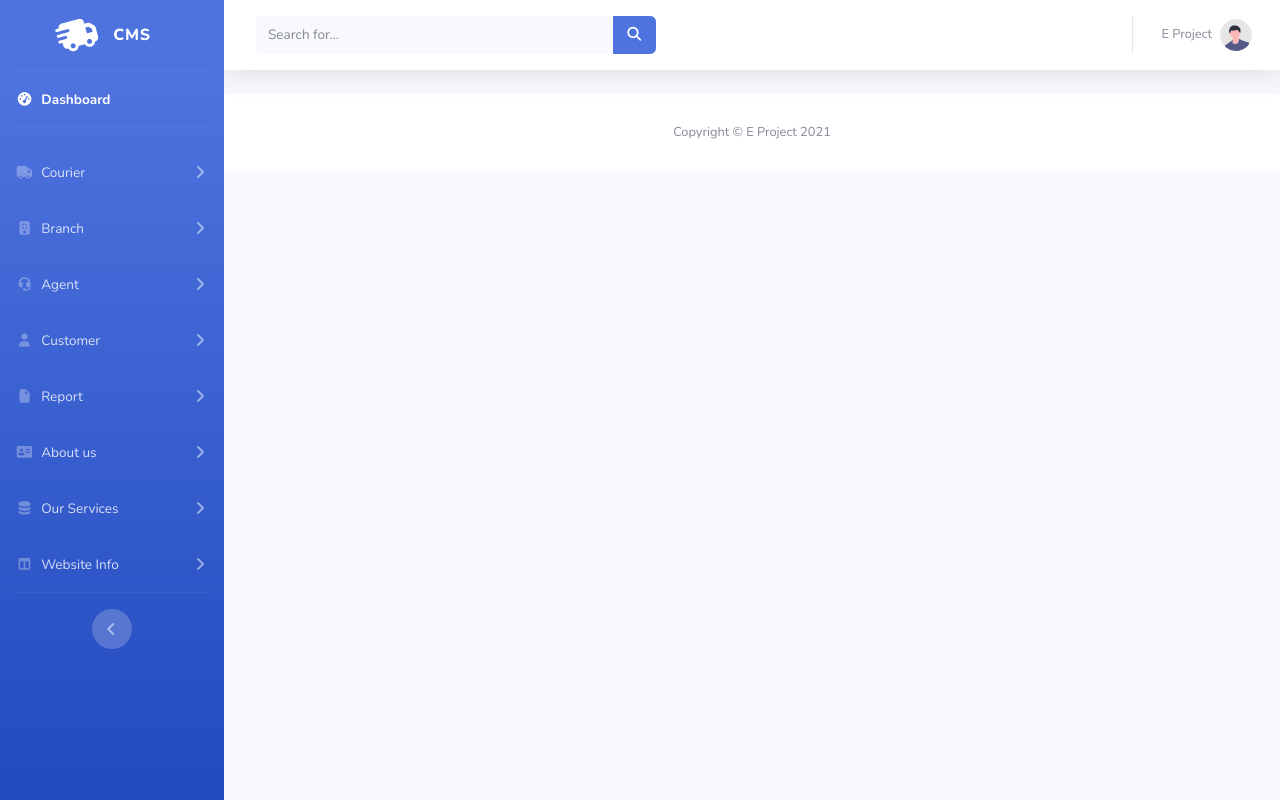
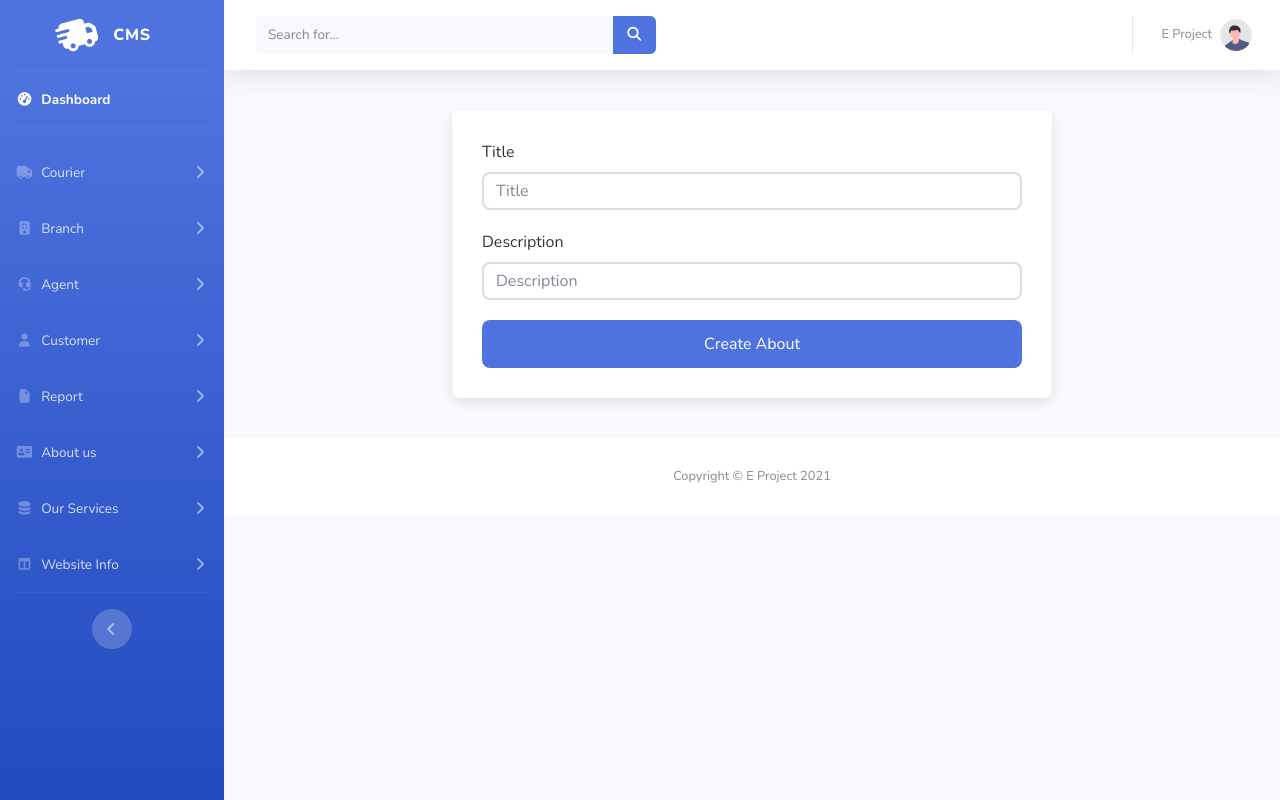
Before and after one commit to TubaMalik09/courier_managment, a PHP site: page /CreateAbout.php in a window 1280 px wide. Run offline with PHP 8.4, Linux system fonts and the light colour scheme; some libraries are stand-ins or nearby versions.

Commit message:
Create About us

```diff
--- a/Admin/CreateAbout.php
+++ b/Admin/CreateAbout.php
@@ -4,13 +4,103 @@
     <meta charset="UTF-8">
     <meta name="viewport" content="width=device-width, initial-scale=1.0">
     <title>Document</title>
+    <script src="https://cdn.jsdelivr.net/npm/sweetalert2@11"></script>
+    <style>
+        /* Form styling */
+        #form {
+            background-color: white;
+            padding: 30px;
+            border-radius: 8px;
+            box-shadow: 0 4px 12px rgba(0, 0, 0, 0.1);
+            max-width: 600px;
+            margin: 40px auto;
+            width: 100%;
+        }
+
+        /* Label styling */
+        label {
+            font-size: 1rem;
+            color: #333;
+            margin-bottom: 8px;
+            display: block;
+        }
+
+        /* Input for title (name) */
+        #name {
+            width: 100%;
+            padding: 12px;
+            margin-bottom: 20px;
+            border: 2px solid #ddd;
+            border-radius: 8px;
+            font-size: 1rem;
+            transition: border-color 0.3s ease-in-out;
+        }
+
+        /* Input for description (desc) */
+        #desc {
+            width: 100%;
+            padding: 12px;
+            margin-bottom: 20px;
+            border: 2px solid #ddd;
+            border-radius: 8px;
+            font-size: 1rem;
+            transition: border-color 0.3s ease-in-out;
+        }
+
+        /* Focus effect for inputs */
+        #name:focus, #desc:focus {
+            border-color: #3498db;
+            outline: none;
+        }
+
+        /* Button styling */
+        #btn {
+            width: 100%;
+            padding: 12px;
+            color: white;
+            font-size: 1rem;
+            border: none;
+            border-radius: 8px;
+            cursor: pointer;
+            transition: background-color 0.3s;
+        }
+
+        #btn:hover {
+            background-color: #2980b9;
+        }
+
+
+    </style>
 </head>
 <body>
     <?php
     include_once("navbar.php")
     ?>
+    <form method="POST" id="form">
+        <label for="name">Title</label>
+        <input type="text" placeholder="Title" name="title" id="name" class="form-control">
 
-<?php
+        <label for="desc">Description</label>
+        <input type="text" placeholder="Description" name="desc" id="desc" class="form-control">
+
+        <button type="submit" id="btn" name="btn" class="btn btn-primary">Create About</button>
+    </form>
+
+    <?php
+    if (isset($_POST["btn"])) {
+        $title = $_POST["title"];
+        $desc = $_POST["desc"];
+        $run = mysqli_query($conn, "INSERT INTO `about`(`title`, `description`) VALUES ('$title','$desc')");
+
+    if($run){
+        ?>
+    <script>
+        alert('Successfully added about us!');
+        window.location.href = 'CreateAbout.php';
+    </script>
+    <?php } }
+    ?>
+    <?php
     include_once("footer.php")
     ?>
 </body>
```
